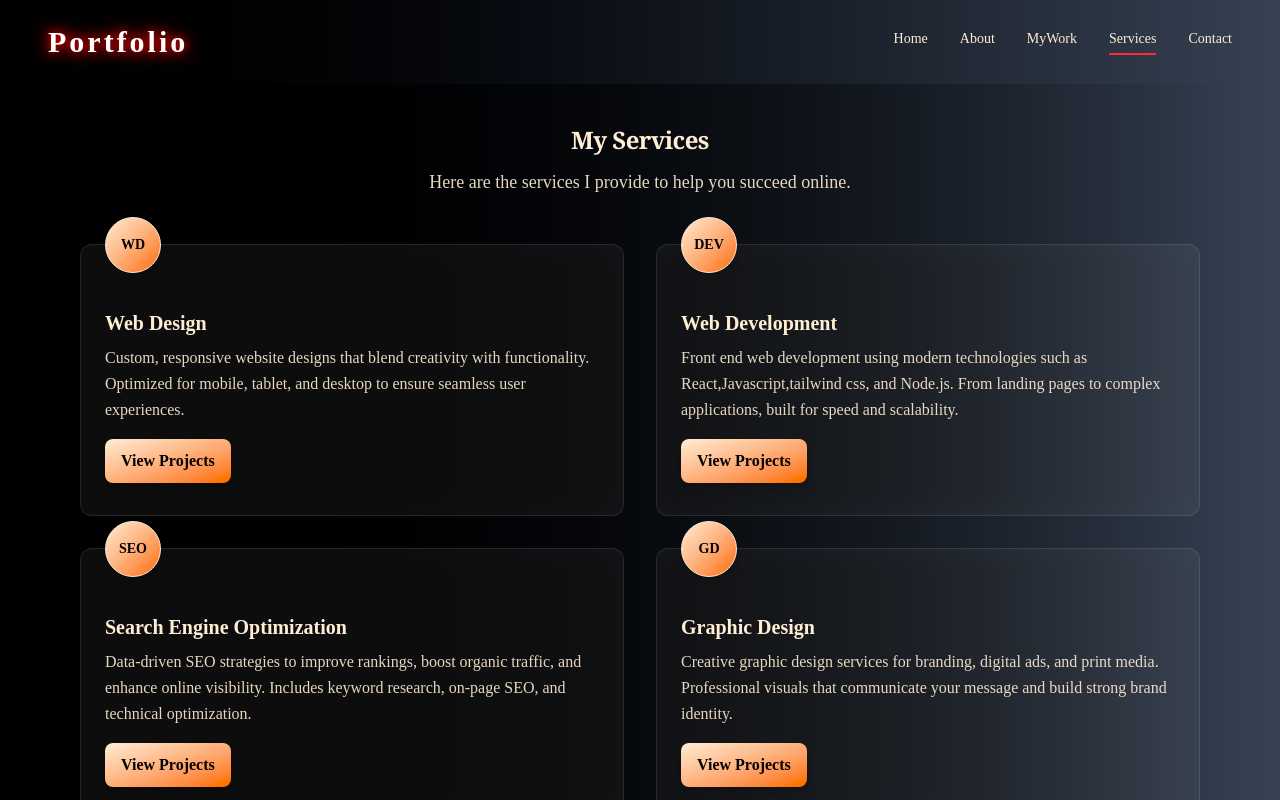
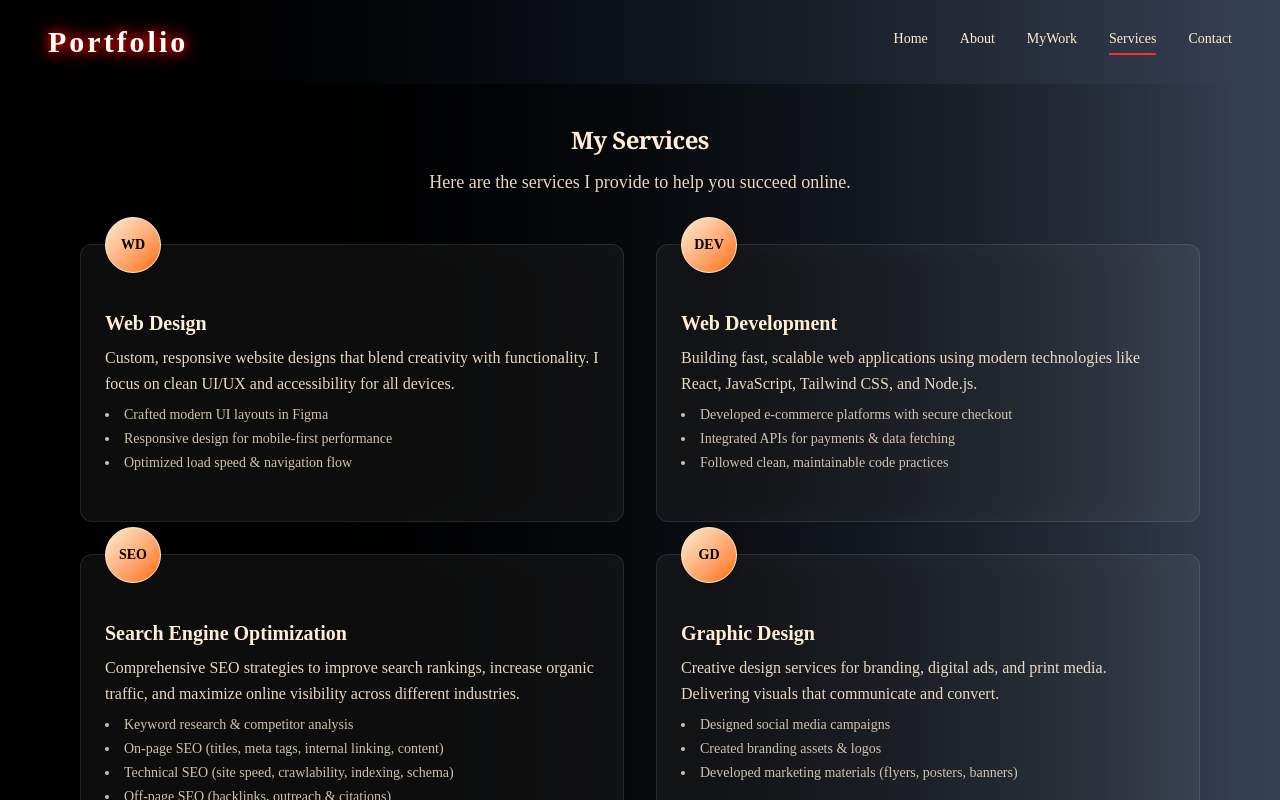
Before and after one commit to Segeramos/Crimson, a React (Vite) app: page /services in a window 1280 px wide. Shown: the top 800 px of the page. Built offline with nearby package versions, Linux system fonts and the light colour scheme.

Commit message:
service page improved

```diff
--- a/src/components/Services.jsx
+++ b/src/components/Services.jsx
@@ -5,29 +5,81 @@ const services = [
   {
     badge: "WD",
     title: "Web Design",
-    description:
-      "Custom, responsive website designs that blend creativity with functionality. Optimized for mobile, tablet, and desktop to ensure seamless user experiences.",
+    description: (
+      <>
+        <p>
+          Custom, responsive website designs that blend creativity with
+          functionality. I focus on clean UI/UX and accessibility for all
+          devices.
+        </p>
+        <ul className="list-disc list-inside mt-2 text-sm text-orange-100/80 space-y-1">
+          <li>Crafted modern UI layouts in Figma</li>
+          <li>Responsive design for mobile-first performance</li>
+          <li>Optimized load speed & navigation flow</li>
+        </ul>
+      </>
+    ),
     link: "/projects/web-design",
   },
   {
     badge: "DEV",
     title: "Web Development",
-    description:
-      "Front end web development using modern technologies such as React,Javascript,tailwind css, and Node.js. From landing pages to complex applications, built for speed and scalability.",
+    description: (
+      <>
+        <p>
+          Building fast, scalable web applications using modern technologies like
+          React, JavaScript, Tailwind CSS, and Node.js.
+        </p>
+        <ul className="list-disc list-inside mt-2 text-sm text-orange-100/80 space-y-1">
+          <li>Developed e-commerce platforms with secure checkout</li>
+          <li>Integrated APIs for payments & data fetching</li>
+          <li>Followed clean, maintainable code practices</li>
+        </ul>
+      </>
+    ),
     link: "/projects/web-development",
   },
   {
     badge: "SEO",
     title: "Search Engine Optimization",
-    description:
-      "Data-driven SEO strategies to improve rankings, boost organic traffic, and enhance online visibility. Includes keyword research, on-page SEO, and technical optimization.",
+    description: (
+      <>
+        <p>
+          Comprehensive SEO strategies to improve search rankings, increase
+          organic traffic, and maximize online visibility across different
+          industries.
+        </p>
+        <ul className="list-disc list-inside mt-2 text-sm text-orange-100/80 space-y-1">
+          <li>Keyword research & competitor analysis</li>
+          <li>On-page SEO (titles, meta tags, internal linking, content)</li>
+          <li>Technical SEO (site speed, crawlability, indexing, schema)</li>
+          <li>Off-page SEO (backlinks, outreach & citations)</li>
+          <li>Local SEO (Google Business Profile, maps, NAP consistency)</li>
+          <li>Content strategy & optimization for rankings</li>
+          <li>
+            Analytics & reporting using GA4, Search Console & SEMrush
+          </li>
+        </ul>
+      </>
+    ),
     link: "/projects/seo",
   },
   {
     badge: "GD",
     title: "Graphic Design",
-    description:
-      "Creative graphic design services for branding, digital ads, and print media. Professional visuals that communicate your message and build strong brand identity.",
+    description: (
+      <>
+        <p>
+          Creative design services for branding, digital ads, and print media.
+          Delivering visuals that communicate and convert.
+        </p>
+        <ul className="list-disc list-inside mt-2 text-sm text-orange-100/80 space-y-1">
+          <li>Designed social media campaigns</li>
+          <li>Created branding assets & logos</li>
+          <li>Developed marketing materials (flyers, posters, banners)</li>
+        </ul>
+      </>
+    ),
     link: "/projects/graphic-design",
   },
 ];
@@ -35,28 +87,62 @@ const services = [
 const makeVariants = (reduce) => {
   if (reduce) {
     return {
-      page: { hidden: { opacity: 0 }, visible: { opacity: 1, transition: { duration: 0.2 } } },
-      container: { hidden: {}, visible: { transition: { staggerChildren: 0.05 } } },
-      heading: { hidden: { opacity: 0 }, visible: { opacity: 1, transition: { duration: 0.2 } } },
-      text: { hidden: { opacity: 0 }, visible: { opacity: 1, transition: { duration: 0.2 } } },
-      card: { hidden: { opacity: 0 }, visible: { opacity: 1, transition: { duration: 0.2 } } },
-      cta: { hidden: { opacity: 0 }, visible: { opacity: 1, transition: { duration: 0.2 } } },
+      page: {
+        hidden: { opacity: 0 },
+        visible: { opacity: 1, transition: { duration: 0.2 } },
+      },
+      container: {
+        hidden: {},
+        visible: { transition: { staggerChildren: 0.05 } },
+      },
+      heading: {
+        hidden: { opacity: 0 },
+        visible: { opacity: 1, transition: { duration: 0.2 } },
+      },
+      text: {
+        hidden: { opacity: 0 },
+        visible: { opacity: 1, transition: { duration: 0.2 } },
+      },
+      card: {
+        hidden: { opacity: 0 },
+        visible: { opacity: 1, transition: { duration: 0.2 } },
+      },
+      cta: {
+        hidden: { opacity: 0 },
+        visible: { opacity: 1, transition: { duration: 0.2 } },
+      },
     };
   }
 
   return {
     page: {
       hidden: { opacity: 0, scale: 0.98, filter: "blur(4px)" },
-      visible: { opacity: 1, scale: 1, filter: "blur(0px)", transition: { duration: 0.35, ease: "easeOut" } },
+      visible: {
+        opacity: 1,
+        scale: 1,
+        filter: "blur(0px)",
+        transition: { duration: 0.35, ease: "easeOut" },
+      },
     },
-    container: { hidden: {}, visible: { transition: { staggerChildren: 0.08 } } },
+    container: {
+      hidden: {},
+      visible: { transition: { staggerChildren: 0.08 } },
+    },
     heading: {
       hidden: { opacity: 0, y: -16 },
-      visible: { opacity: 1, y: 0, transition: { duration: 0.35, ease: "easeOut" } },
+      visible: {
+        opacity: 1,
+        y: 0,
+        transition: { duration: 0.35, ease: "easeOut" },
+      },
     },
     text: {
       hidden: { opacity: 0, y: -8 },
-      visible: { opacity: 1, y: 0, transition: { duration: 0.3, ease: "easeOut" } },
+      visible: {
+        opacity: 1,
+        y: 0,
+        transition: { duration: 0.3, ease: "easeOut" },
+      },
     },
     card: {
       hidden: { opacity: 0, y: 20, scale: 0.985 },
@@ -64,12 +150,22 @@ const makeVariants = (reduce) => {
         opacity: 1,
         y: 0,
         scale: 1,
-        transition: { duration: 0.35, type: "spring", stiffness: 420, damping: 26, mass: 0.8 },
+        transition: {
+          duration: 0.35,
+          type: "spring",
+          stiffness: 420,
+          damping: 26,
+          mass: 0.8,
+        },
       },
     },
     cta: {
       hidden: { opacity: 0, y: 6 },
-      visible: { opacity: 1, y: 0, transition: { duration: 0.25, ease: "easeOut" } },
+      visible: {
+        opacity: 1,
+        y: 0,
+        transition: { duration: 0.25, ease: "easeOut" },
+      },
     },
   };
 };
@@ -83,9 +179,9 @@ const Services = () => {
       className="min-h-screen flex flex-col bg-gradient-to-r from-black text-orange-100 font-['Karla']"
       variants={page}
       initial="hidden"
-      animate="visible" // animate immediately on mount
+      animate="visible"
     >
-      {/* Wrapper for max width & tighter padding */}
+      {/* Wrapper */}
       <motion.div
         className="w-full max-w-screen-xl mx-auto px-4 sm:px-6 lg:px-8 py-10"
         variants={container}
@@ -126,13 +222,17 @@ const Services = () => {
               </div>
 
               {/* Title */}
-              <h3 className="text-xl font-semibold text-orange-100 mb-2">{serv.title}</h3>
+              <h3 className="text-xl font-semibold text-orange-100 mb-2">
+                {serv.title}
+              </h3>
 
               {/* Description */}
-              <p className="text-orange-100/90 text-base leading-relaxed mb-4">{serv.description}</p>
+              <div className="text-orange-100/90 text-base leading-relaxed mb-4">
+                {serv.description}
+              </div>
 
               {/* CTA Button */}
-              <motion.a
+              {/* <motion.a
                 href={serv.link}
                 variants={cta}
                 whileHover={!reduce ? { scale: 1.04 } : undefined}
@@ -141,7 +241,7 @@ const Services = () => {
                 aria-label={`View projects for ${serv.title}`}
               >
                 View Projects
-              </motion.a>
+              </motion.a> */}
             </motion.div>
           ))}
         </motion.div>
```
